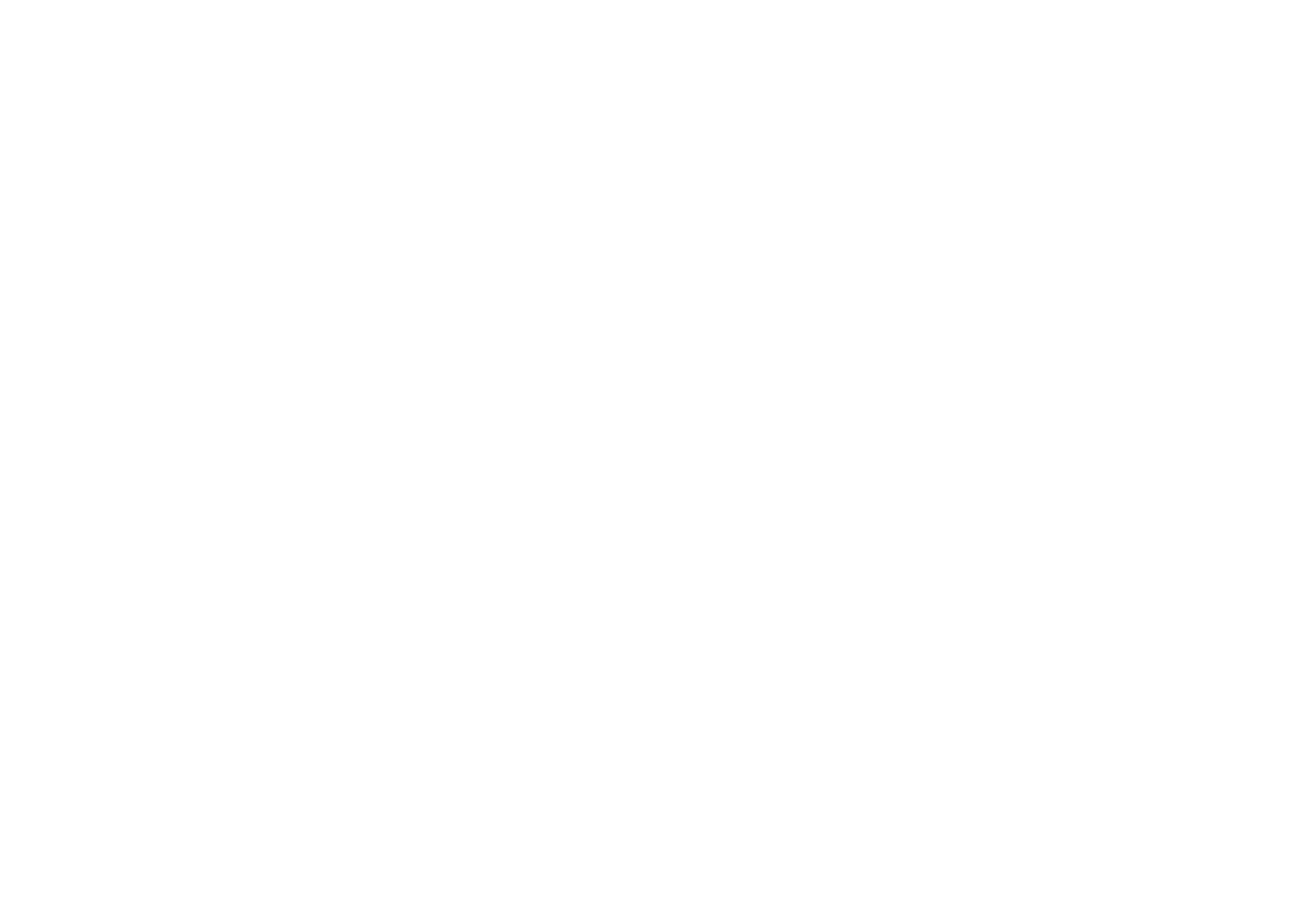
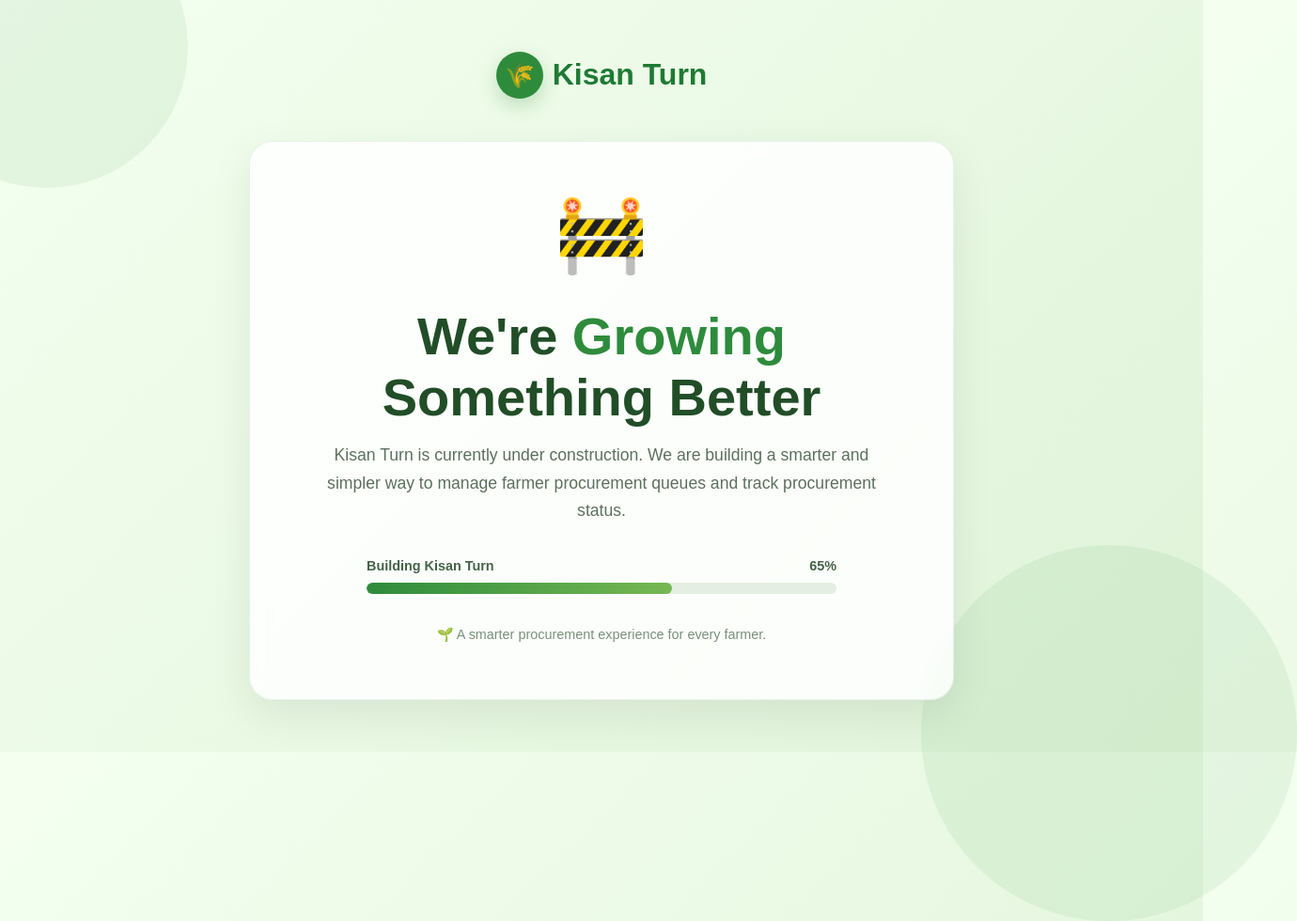
Before and after one commit to aahirpavanyadav/KisanTurn, a plain HTML site: page index.html in a window 1280 px wide. Shown: the whole page at 94% size, 1380 px wide, since content can reach past the window. Before the commit the page ends 800 px from the top, so only its background shows below. Drawn offline with Linux system fonts and the light colour scheme.

Commit message:
updated landing page as Coming Soon

```diff
--- a/index.html
+++ b/index.html
@@ -1,11 +1,236 @@
 <!DOCTYPE html>
 <html lang="en">
 <head>
-    <meta charset="UTF-8">
-    <meta name="viewport" content="width=device-width, initial-scale=1.0">
-    <title></title>
+  <meta charset="UTF-8" />
+  <meta name="viewport" content="width=device-width, initial-scale=1.0" />
+
+  <title>Kisan Turn | Coming Soon</title>
+
+  <style>
+    * {
+      margin: 0;
+      padding: 0;
+      box-sizing: border-box;
+      font-family: Arial, Helvetica, sans-serif;
+    }
+
+    body {
+      min-height: 100vh;
+      background: linear-gradient(135deg, #f4fff0, #dff3d8);
+      display: flex;
+      justify-content: center;
+      align-items: center;
+      overflow: hidden;
+      color: #1f3d1f;
+    }
+
+    .container {
+      text-align: center;
+      padding: 40px 25px;
+      max-width: 800px;
+      width: 90%;
+    }
+
+    /* Logo */
+    .logo {
+      display: inline-flex;
+      align-items: center;
+      gap: 10px;
+      font-size: 2rem;
+      font-weight: 700;
+      color: #1f7a35;
+      margin-bottom: 45px;
+    }
+
+    .logo-icon {
+      width: 50px;
+      height: 50px;
+      background: #2e8b3c;
+      color: white;
+      border-radius: 50%;
+      display: flex;
+      align-items: center;
+      justify-content: center;
+      font-size: 1.6rem;
+      box-shadow: 0 8px 20px rgba(46, 139, 60, 0.25);
+    }
+
+    /* Main Card */
+    .card {
+      background: rgba(255, 255, 255, 0.85);
+      backdrop-filter: blur(10px);
+      padding: 60px 35px;
+      border-radius: 25px;
+      box-shadow: 0 15px 45px rgba(0, 0, 0, 0.08);
+      border: 1px solid rgba(46, 139, 60, 0.1);
+    }
+
+    .construction-icon {
+      font-size: 5rem;
+      margin-bottom: 20px;
+      animation: float 3s ease-in-out infinite;
+    }
+
+    h1 {
+      font-size: clamp(2rem, 5vw, 3.5rem);
+      margin-bottom: 15px;
+      color: #214d27;
+    }
+
+    h1 span {
+      color: #2e8b3c;
+    }
+
+    .subtitle {
+      font-size: 1.1rem;
+      line-height: 1.7;
+      color: #5c6f5d;
+      max-width: 600px;
+      margin: 0 auto 35px;
+    }
+
+    /* Progress Bar */
+    .progress-section {
+      max-width: 500px;
+      margin: auto;
+    }
+
+    .progress-text {
+      display: flex;
+      justify-content: space-between;
+      margin-bottom: 10px;
+      font-size: 0.9rem;
+      font-weight: 600;
+      color: #456348;
+    }
+
+    .progress-bar {
+      width: 100%;
+      height: 12px;
+      background: #e4eee2;
+      border-radius: 20px;
+      overflow: hidden;
+    }
+
+    .progress {
+      width: 65%;
+      height: 100%;
+      background: linear-gradient(90deg, #2e8b3c, #76b852);
+      border-radius: 20px;
+      animation: load 2s ease;
+    }
+
+    .footer-text {
+      margin-top: 35px;
+      font-size: 0.9rem;
+      color: #78907a;
+    }
+
+    /* Decorative circles */
+    .circle {
+      position: absolute;
+      border-radius: 50%;
+      background: rgba(46, 139, 60, 0.08);
+      z-index: -1;
+    }
+
+    .circle1 {
+      width: 300px;
+      height: 300px;
+      top: -100px;
+      left: -100px;
+    }
+
+    .circle2 {
+      width: 400px;
+      height: 400px;
+      bottom: -180px;
+      right: -100px;
+    }
+
+    @keyframes float {
+      0%, 100% {
+        transform: translateY(0);
+      }
+
+      50% {
+        transform: translateY(-12px);
+      }
+    }
+
+    @keyframes load {
+      from {
+        width: 0;
+      }
+
+      to {
+        width: 65%;
+      }
+    }
+
+    @media (max-width: 600px) {
+      .card {
+        padding: 45px 20px;
+      }
+
+      .logo {
+        margin-bottom: 30px;
+      }
+
+      .subtitle {
+        font-size: 1rem;
+      }
+    }
+  </style>
 </head>
+
 <body>
+
+  <!-- Background Decorations -->
+  <div class="circle circle1"></div>
+  <div class="circle circle2"></div>
+
+  <div class="container">
+
+    <!-- Brand -->
+    <div class="logo">
+      <div class="logo-icon">🌾</div>
+      <span>Kisan Turn</span>
+    </div>
+
+    <!-- Construction Card -->
+    <div class="card">
+
+      <div class="construction-icon">🚧</div>
+
+      <h1>We're <span>Growing</span> Something Better</h1>
+
+      <p class="subtitle">
+        Kisan Turn is currently under construction.
+        We are building a smarter and simpler way to manage
+        farmer procurement queues and track procurement status.
+      </p>
+
+      <div class="progress-section">
+
+        <div class="progress-text">
+          <span>Building Kisan Turn</span>
+          <span>65%</span>
+        </div>
+
+        <div class="progress-bar">
+          <div class="progress"></div>
+        </div>
+
+      </div>
+
+      <p class="footer-text">
+        🌱 A smarter procurement experience for every farmer.
+      </p>
+
+    </div>
+
+  </div>
 
 </body>
 </html>
```
